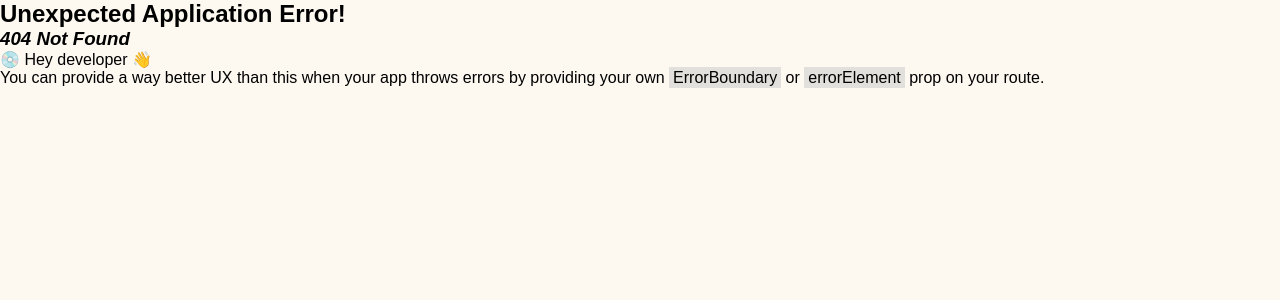
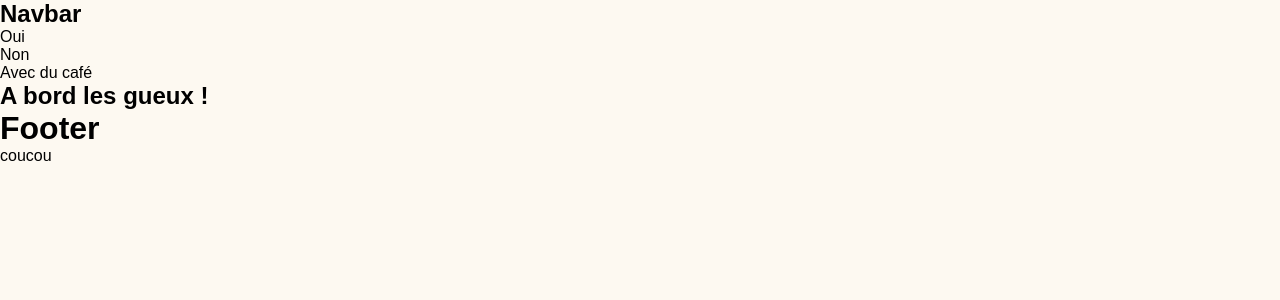
Before and after one commit to ChrisColesnicov/adopte-un-gueux, a React (Vite) app in the folder client/: page /onboard in a window 1280 px wide. Before the commit this address had no page. Shown: the top 300 px of the page. Built offline with nearby package versions, Linux system fonts and the light colour scheme.

Commit message:
created onboarding page

```diff
--- a/client/src/main.jsx
+++ b/client/src/main.jsx
@@ -5,6 +5,7 @@ import { createBrowserRouter, RouterProvider } from "react-router-dom";
 
 import App from "./App";
 import Accueil from "./pages/Accueil";
+import Onboarding from "./pages/Onboarding";
 
 const router = createBrowserRouter([
   {
@@ -13,6 +14,10 @@ const router = createBrowserRouter([
       {
         path: "/",
         element: <Accueil />,
+      },
+      {
+        path: "/onboard",
+        element: <Onboarding />,
       },
     ]
     }
--- /dev/null
+++ b/client/src/pages/Onboarding.jsx
@@ -0,0 +1,3 @@
+export default function Onboarding() {
+    return <h2>A bord les gueux !</h2>
+}
```
